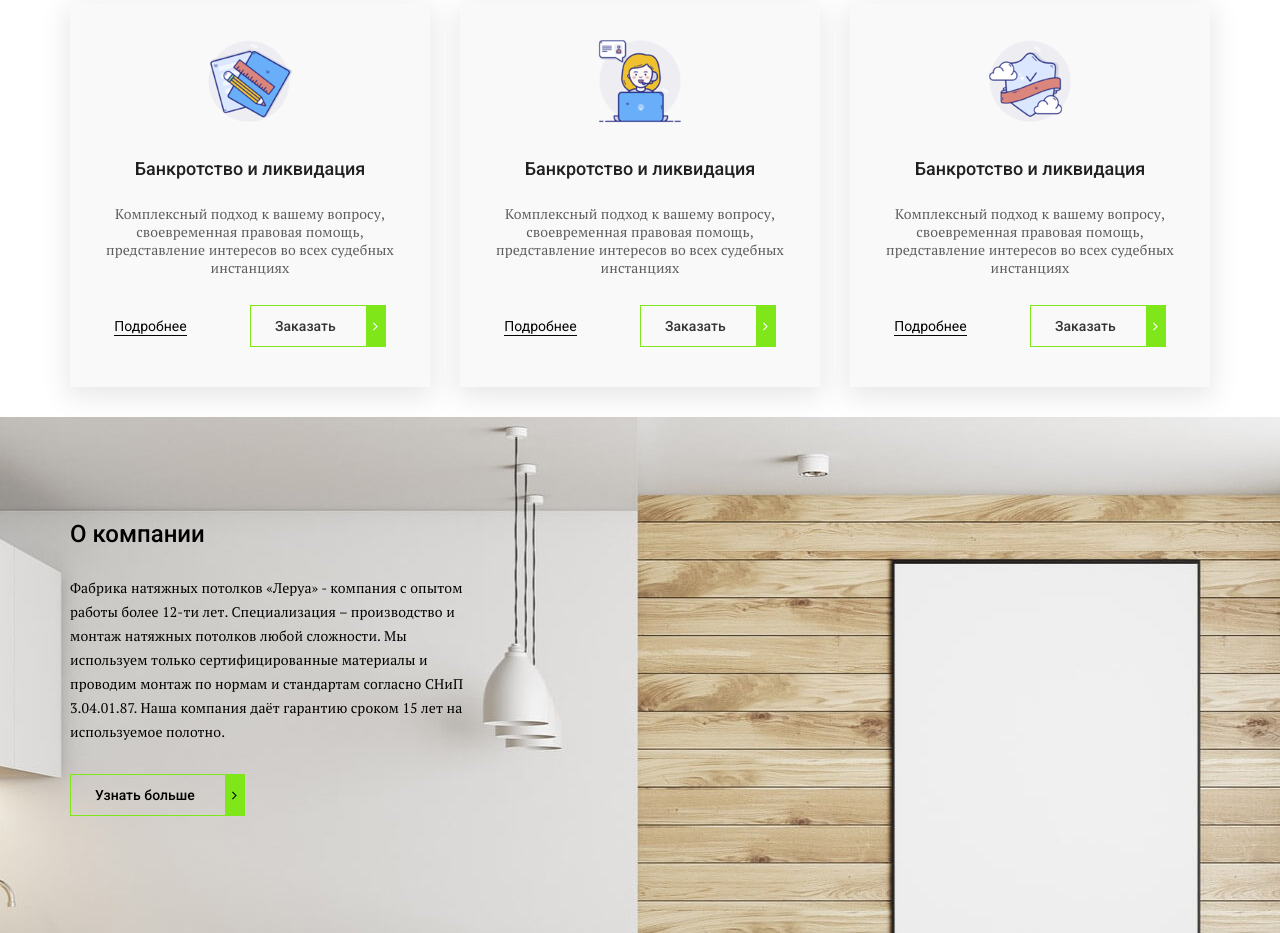
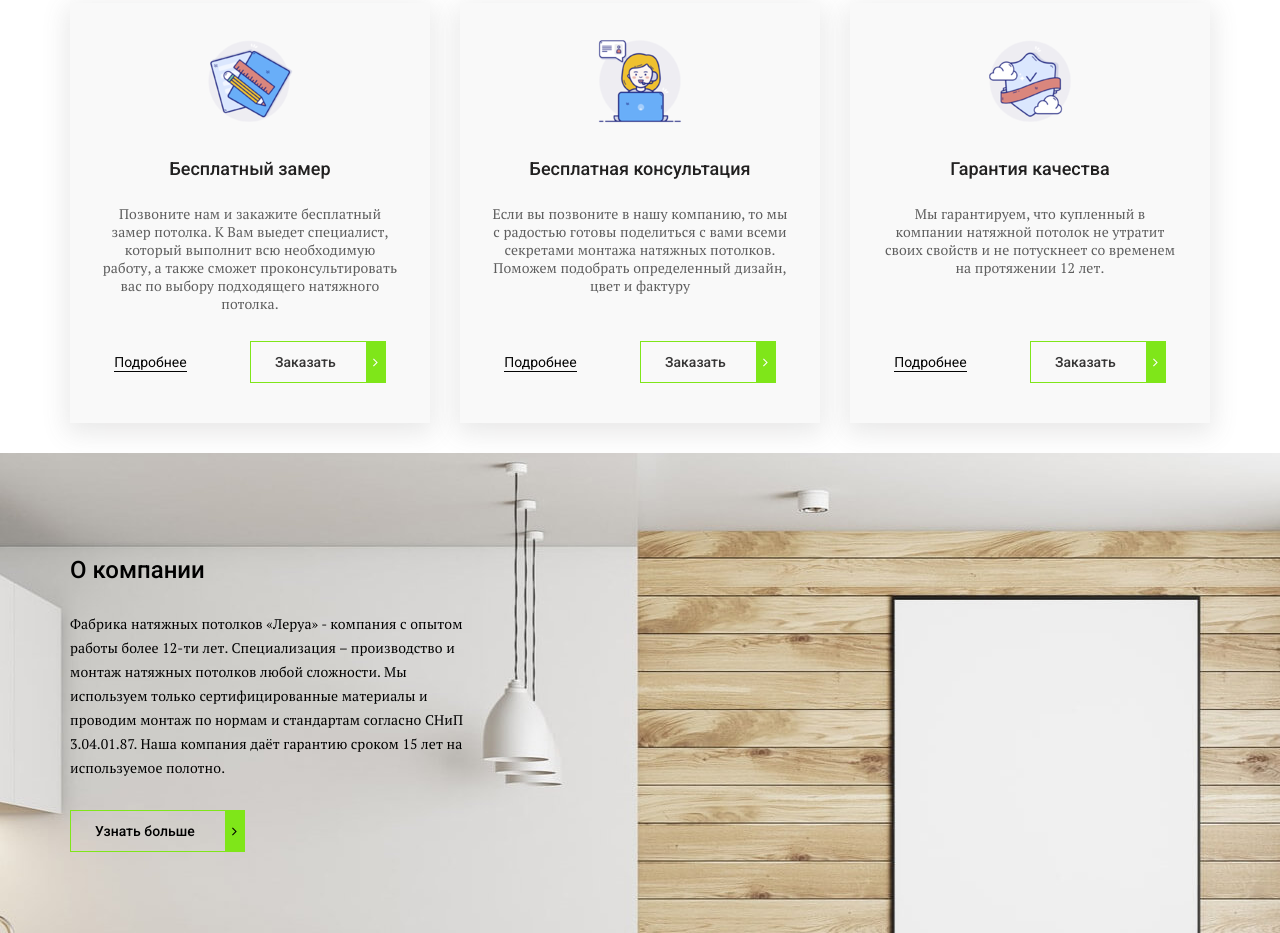
Before and after one commit to alpopkov/freelance, a plain HTML site: page index.html in a window 1280 px wide. Shown: the part 835-1768 px from the top of the page. Drawn offline with nearby package versions, Linux system fonts and the light colour scheme; files whose address does not match are found by name.

Commit message:
Add files via upload

```diff
--- a/index.html
+++ b/index.html
@@ -3,7 +3,7 @@
 
 <head>
     <meta charset="UTF-8">
-    <title>Document</title>
+    <title>Фабрика натяжных потолков</title>
     <link href="https://fonts.googleapis.com/css?family=PT+Serif|Roboto:400,500,700&display=swap&subset=cyrillic" rel="stylesheet">
     <link rel="stylesheet" href="css/normalize.css">
     <link rel="stylesheet" href="css/fonts.css">
@@ -112,10 +112,10 @@
     			<div class="services__item">
     				<img src="img/about-1.png">
     				<div class="services__item-title">
-    				Банкротство и ликвидация
+    				Бесплатный замер
     				</div>
     				<div class="services__item-text">
-    				Комплексный подход к вашему вопросу, своевременная правовая помощь, представление интересов во всех судебных инстанциях
+    				Позвоните нам и закажите бесплатный замер потолка. К Вам выедет специалист, который выполнит всю необходимую работу, а также сможет проконсультировать вас по выбору подходящего натяжного потолка.
     				</div>
                     <div class="services__item-btn">
                     	<a class="services__item-link" href="#">Подробнее</a>
@@ -128,10 +128,10 @@
     			<div class="services__item">
     				<img src="img/about-2.png">
     				<div class="services__item-title">
-    				Банкротство и ликвидация
+    				Бесплатная консультация
     				</div>
     				<div class="services__item-text">
-    				Комплексный подход к вашему вопросу, своевременная правовая помощь, представление интересов во всех судебных инстанциях
+    				Если вы позвоните в нашу компанию, то мы с радостью готовы поделиться с вами всеми секретами монтажа натяжных потолков. Поможем подобрать определенный дизайн, цвет и фактуру
     				</div>
                     <div class="services__item-btn">
                     	<a class="services__item-link" href="#">Подробнее</a>
@@ -144,10 +144,10 @@
     			<div class="services__item">
     				<img src="img/about-3.png">
     				<div class="services__item-title">
-    				Банкротство и ликвидация
+    				Гарантия качества
     				</div>
     				<div class="services__item-text">
-    				Комплексный подход к вашему вопросу, своевременная правовая помощь, представление интересов во всех судебных инстанциях
+    				Мы гарантируем, что купленный в компании натяжной потолок не утратит своих свойств и не потускнеет со временем на протяжении 12 лет.
     				</div>
                     <div class="services__item-btn">
                     	<a class="services__item-link" href="#">Подробнее</a>
```
